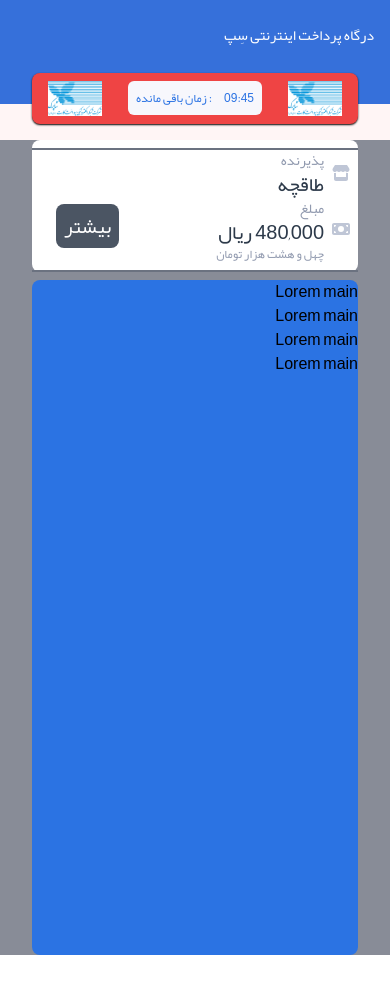
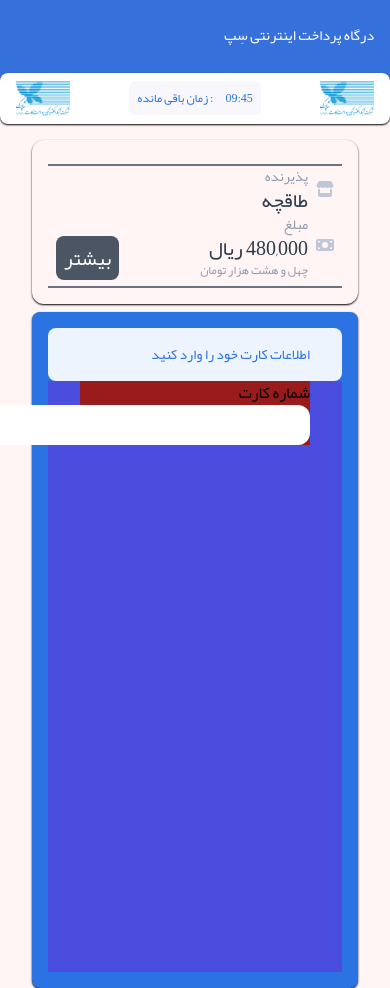
Before and after one commit to hsnpuply/paymentGetWay, a Vue app: page / in a window 390 px wide. Before the commit the page ends 955 px from the top, so only its background shows below. Built offline with nearby package versions, Linux system fonts and the light colour scheme.

Commit message:
responsive payment body

```diff
--- a/package.json
+++ b/package.json
@@ -15,8 +15,10 @@
     "@fortawesome/free-regular-svg-icons": "^6.7.2",
     "@fortawesome/free-solid-svg-icons": "^6.7.2",
     "@fortawesome/vue-fontawesome": "^3.0.8",
+    "vee-validate": "^4.15.0",
     "vue": "^3.5.13",
-    "vuetify": "^3.7.6"
+    "vuetify": "^3.7.6",
+    "yup": "^1.6.1"
   },
   "devDependencies": {
     "@vitejs/plugin-vue": "^5.2.1",
--- a/src/assets/main.css
+++ b/src/assets/main.css
@@ -9,7 +9,7 @@
     --primary:#2b73e3;
 }
 body{
-    font-family: 'IRANyekan', sans-serif;
+    font-family: 'IRANyekan';
 }
 *{
     box-sizing: border-box;
--- a/src/views/Home/components/Payment.vue
+++ b/src/views/Home/components/Payment.vue
@@ -3,6 +3,12 @@
 import { ref } from 'vue';
 
 const more=ref(false)
+
+import { Field, Form, ErrorMessage } from 'vee-validate';
+import * as yup from 'yup';
+const passwordRules = yup.string();
+// const passwordRules = yup.string().required().min(8);
+
 </script>
 <template>
     <div class="payment flex flex-col  gap-4 bg-red-500/5 min-h-[100vh] ">
@@ -12,7 +18,9 @@ const more=ref(false)
                 <h3 class="md:hidden">درگاه پرداخت اینترنتی سِپ</h3>
             </div>
             <div
-                class="header_main px-4 duration-300  bg-red-500 rounded-lg  mx-8 md:container flex items-center justify-between shadow-sm shadow-black">
+                class="header_main px-4 duration-300 max-w-[1072px]  bg-white rounded-lg
+                  md:container flex items-center justify-between shadow-sm shadow-black
+                  ">
                 <div class="main_logo_payment ">
                     <img src="../../../assets/images/Web-design-Shaprak.png" alt="Shapark Logo" title="شاپرک"
                         class="md:w-[64px] md:h-[64px] w-[54px] py-2">
@@ -40,23 +48,35 @@ const more=ref(false)
 
             </div>
         </div>
-        <div class="payment_body   bg-gray-500/80   flex items-center
-         gap-2 container md:px-0 md:flex-row-reverse flex-col-reverse ">
+        <div class="payment_body max-w-[1072px]      flex items-center
+         gap-2 container md:px-0 md:flex-row flex-col-reverse ">
 
-            <div class="payment__main bg-primary min-h-[80vh] w-[100%] md:w-2/3  rounded-lg ">
-                <p>Lorem main</p>
-                <p>Lorem main</p>
-                <p>Lorem main</p>
-                <p>Lorem main</p>
+            <div class="payment__main  shadow-sm shadow-black p-[16px] bg-primary min-h-[80vh] w-[100%] md:w-2/3  rounded-lg ">
+                <div class="title_payment_main  text-primary bg-lighter_bg p-4 rounded-lg">
+                    <h2 class="text-[14px] mx-4 ">
+                        اطلاعات کارت خود را وارد کنید
+                    </h2>
+                </div>
+                <div class="payment_form min-h-[70vh] mx-auto container   bg-violet-700/50">
+                    <Form class="flex items-center justify-center bg-red-800 ">
+                        <div class="card_number flex  flex-col w-full">
+                        <label for="card_number" class="">شماره کارت</label>
+                        <Field name="card_number" type="text"  class="w-[500px] p-2 rounded-xl" :rules="passwordRules" />
+                        <ErrorMessage name="card_number" />
+                        </div>
+                    </Form>
+                </div>
             </div>
 
             <div
-                class="payment__side relative bg-primary_green_color bg-white h-full   duration-500 md:min-h-[80vh] w-[100%] md:w-1/3  rounded-lg">
+                class="payment__side shadow-sm shadow-black relative
+                 h-full   duration-500 md:min-h-[80vh] w-[100%] md:w-1/3  rounded-xl">
                 <button class="more md:hidden text-xl absolute bottom-6 left-6 bg-gray-600
-                  p-2 rounded-lg text-white cursor-pointer" @click="more = !more">{{ more ? 'کمتر' : 'بیشتر'  }}</button>
-                <div class="card ">
+                  p-2 rounded-lg text-white cursor-pointer" @click="more = !more">{{ more ? 'کمتر' : 'بیشتر'
+                    }}</button>
+                <div class="card p-4 ">
                     <div class="purchase_timer text-[12px] hidden md:block flex items-center
-                     justify-between gap-3 px-2 rounded-md py-2 bg-light_bg text-primary
+                     justify-between gap-3 px-2 rounded-lg py-2 bg-light_bg text-primary
                      ">
                         <p>09:45</p>
                         <h2>: زمان باقی مانده</h2>
@@ -85,8 +105,7 @@ const more=ref(false)
                                 </div>
                             </div>
                         </div>
-                        <div :class="more ? 'h-40' : ''"
-                        class="merchent_info border-t-2 duration-[400ms] border-gray-500 mt-2
+                        <div :class="more ? 'h-40' : ''" class="merchent_info border-t-2 duration-[400ms] border-gray-500 mt-2
                           h-0 overflow-hidden">
                             <div class="terminal_id flex items-center gap-2">
                                 <div class="icon_store text-primary_payment_icons">
--- a/tailwind.config.js
+++ b/tailwind.config.js
@@ -21,7 +21,7 @@ export default {
         black_gray_text:'#2d3a4a',
         light_gray:'#919aaf',
         border_color:'#f2f3f7',
-        heading_bg:'#eef4fd',
+        lighter_bg:'#eef4fd',
 
         // secondary: '#f1c40f',
         // dark_primary: '#122',
```
Also changed, not shown: 1 other file (tests, documents, lock files or other folders).
